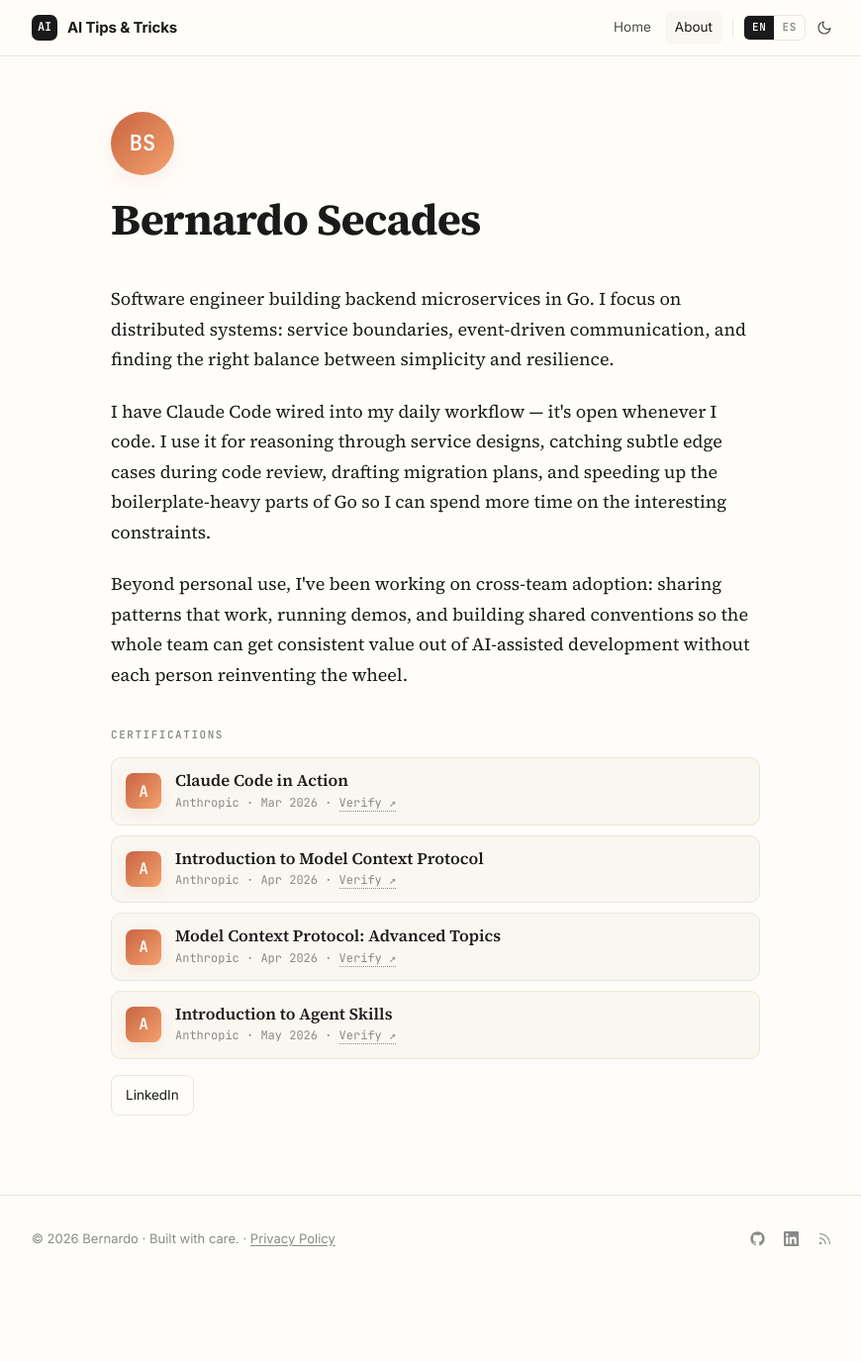
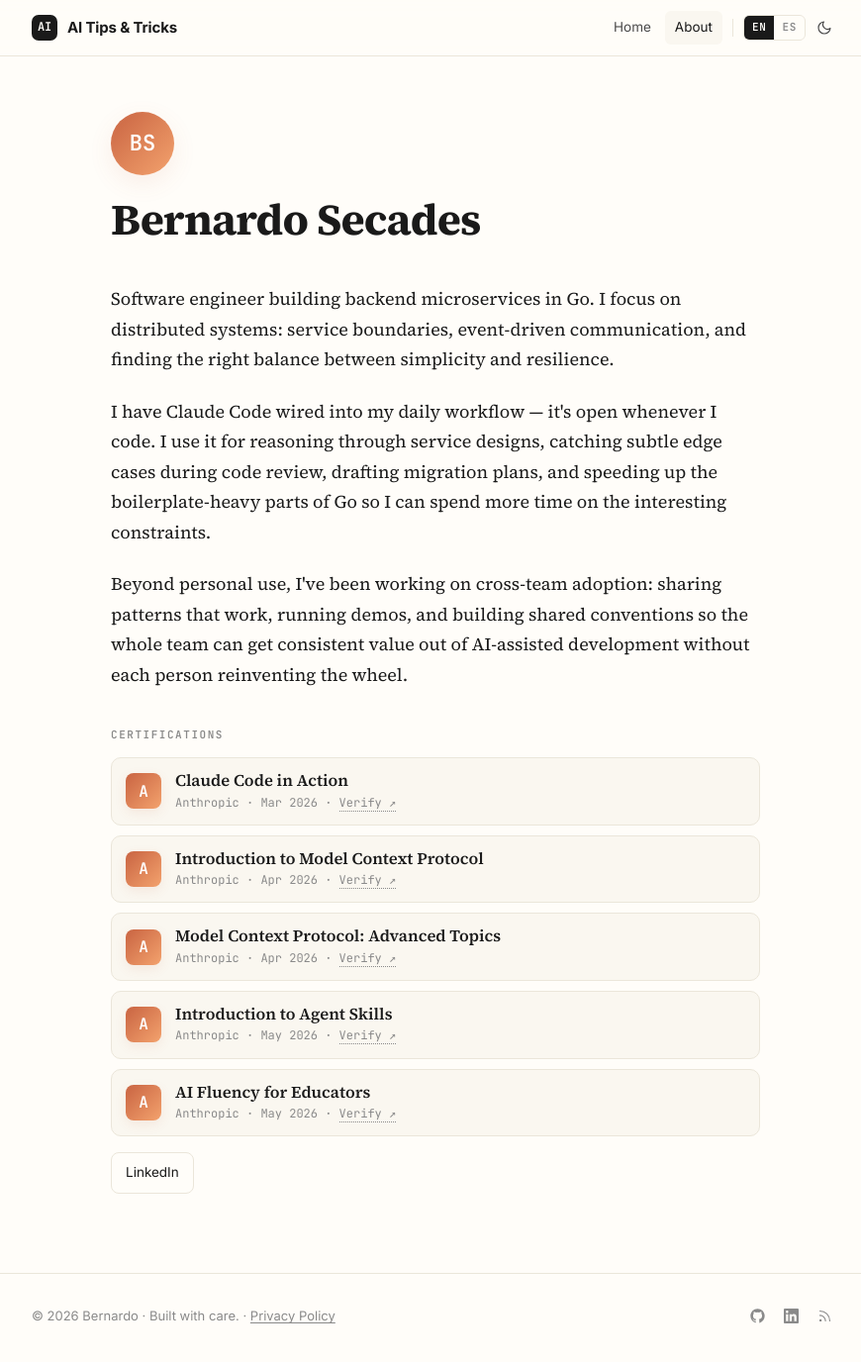
Before and after one commit to bernardosecades/bernardosecades.github.io, a Jekyll site: the page built from en/about.md, in a window 1280 px wide and 1381 px high. Shown: the top 1376 px of the window at 99% size, without its empty margins (200-1070 px from the left). Built offline with Jekyll 4.4.1, drawn with Linux system fonts in a browser that asks for light colours.

Commit message:
added new certificate

```diff
--- a/en/about.md
+++ b/en/about.md
@@ -48,6 +48,13 @@ about_ref: true
           <span class="cert-sub">Anthropic · May 2026 · <a href="https://verify.skilljar.com/c/wghxtwj2hrin" target="_blank" rel="noopener">Verify ↗</a></span>
         </div>
       </li>
+      <li class="cert-item">
+        <span class="cert-badge" aria-hidden="true">A</span>
+        <div class="cert-meta">
+          <a class="cert-title" href="https://verify.skilljar.com/c/gsdr8gpt8fbm" target="_blank" rel="noopener">AI Fluency for Educators</a>
+          <span class="cert-sub">Anthropic · May 2026 · <a href="https://verify.skilljar.com/c/gsdr8gpt8fbm" target="_blank" rel="noopener">Verify ↗</a></span>
+        </div>
+      </li>
     </ul>
   </section>
 
```
Also changed, not shown: es/about.md (+7 -0 lines).
